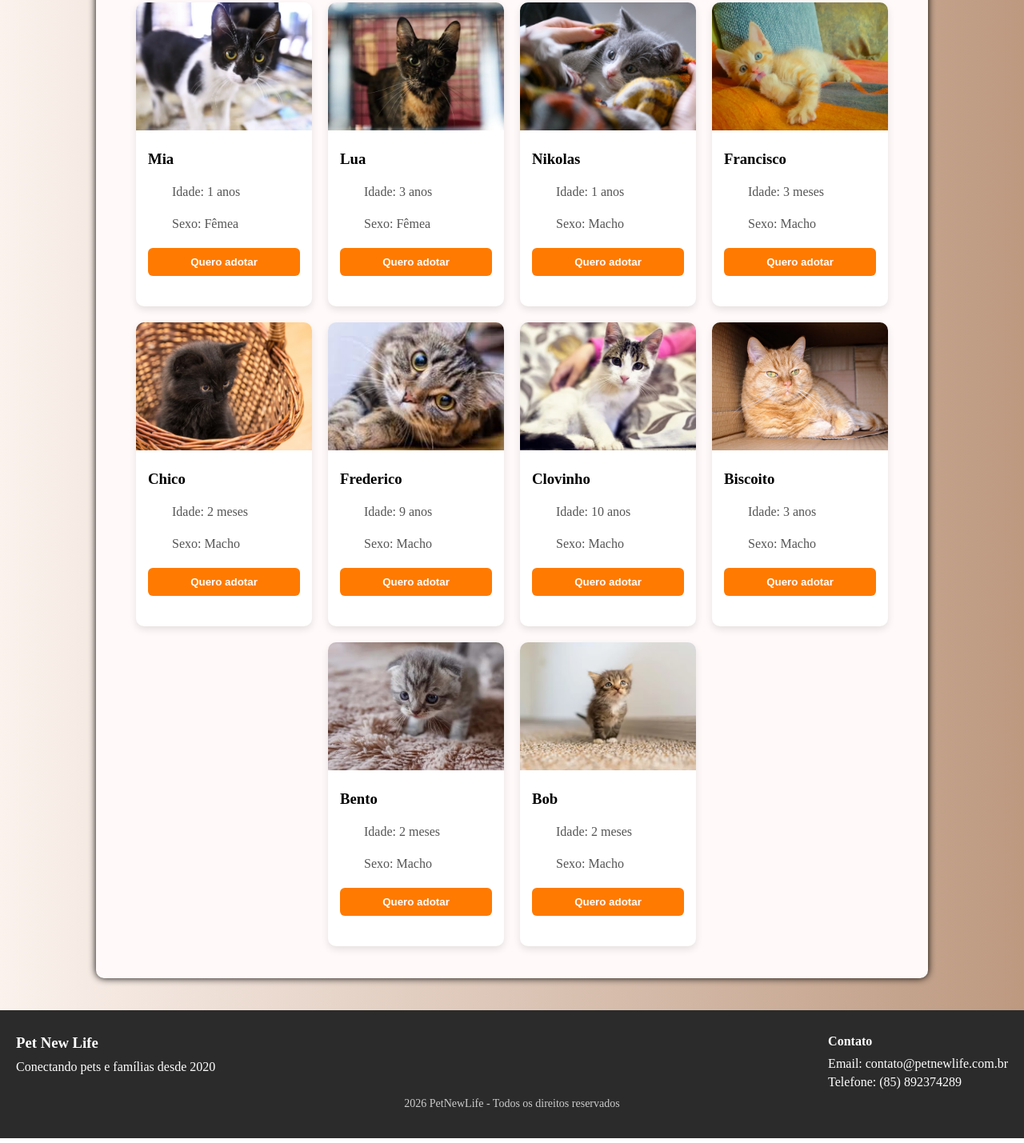
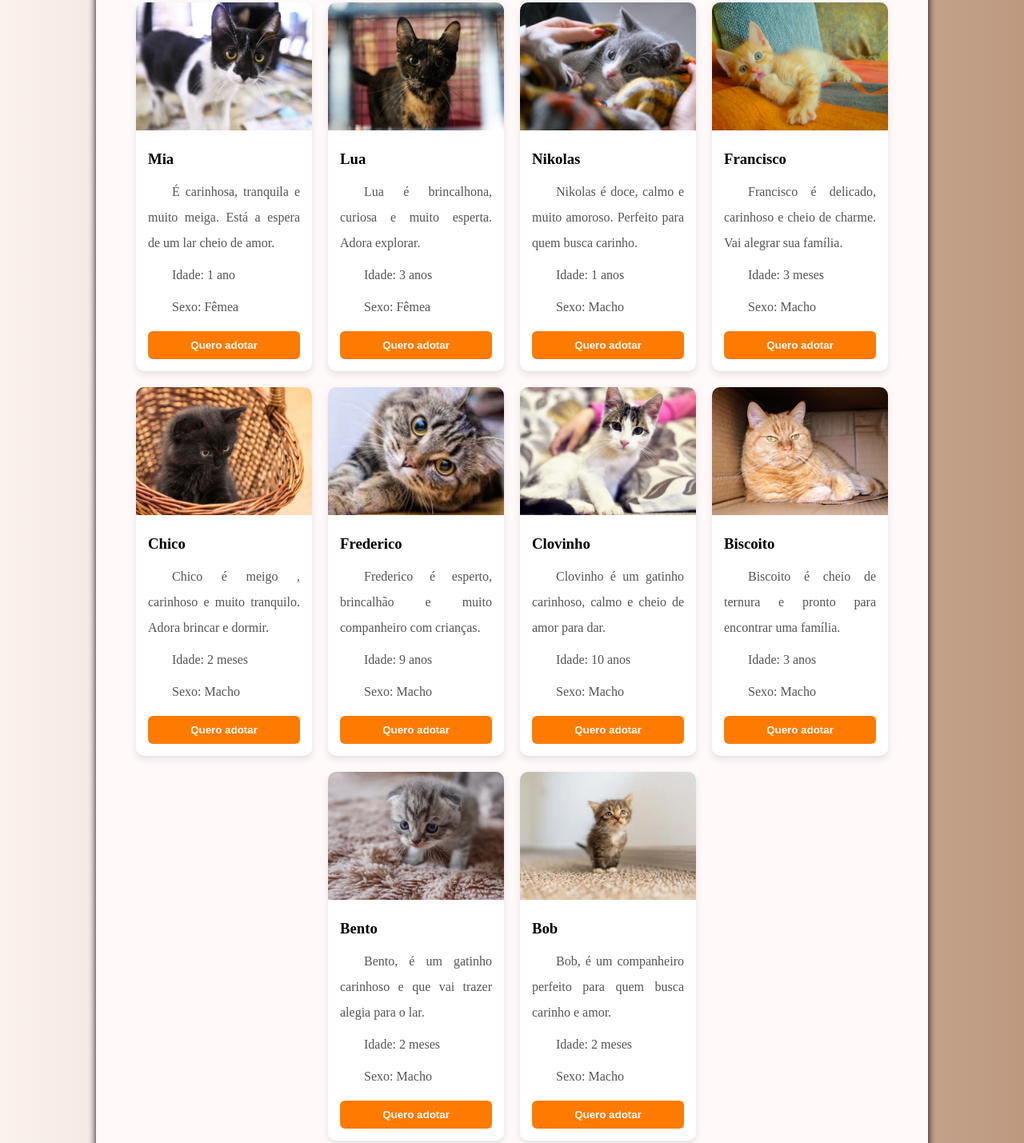
Before and after one commit to MariaAlbarado/projeto_petlove, a plain HTML site: page cats.html in a window 1280 px wide. Shown: the part 257-1686 px from the top of the page at 80% size. Drawn offline with Linux system fonts and the light colour scheme; no server answers; a web font is replaced by a local one.

Commit message:
Adicionei dicecionamento para formulário de adoção

```diff
--- a/cats.html
+++ b/cats.html
@@ -20,8 +20,7 @@
     <nav>
         <a href="index.html" >Home</a>
         <a href="pets.html">Cachorros </a>
-        <a href="cats.html" >Gatos </a>
-        <a href="cadastro.html" >Cadastro</a>
+
 
     </nav>
 
@@ -34,92 +33,119 @@
             <div class="card" data-tipo="gato">
            <img src="imagens/cats01.webp">
             <div class="info">
+
+
             <h3>Mia</h3>
-            <p>Idade: 1 anos</p>
+            <p>É carinhosa, tranquila e muito meiga. Está a espera de um lar cheio de amor.</p>
+            <p>Idade: 1 ano</p>
              <p>Sexo: Fêmea</p>
-           <button class="botao">Quero adotar</button>
+           <button class="botao" onclick="window.location.href='cadastro.html'" >Quero adotar</button>
           </div>
          </div>
-
             <div class="card" data-tipo="gato">
             <img src="imagens/cats02.webp">
             <div class="info">
+
+
             <h3>Lua</h3>
+            <p>Lua é brincalhona, curiosa e muito esperta. Adora explorar.</p>
             <p>Idade: 3 anos</p>
                 <p>Sexo: Fêmea</p>
-            <button class="botao">Quero adotar</button>
+            <button class="botao" onclick="window.location.href='cadastro.html'" >Quero adotar</button>
             </div>
             </div>
             <div class="card" data-tipo="gato">
             <img src="imagens/cats04.jpg">
             <div class="info">
+
             <h3>Nikolas</h3>
+            <p>Nikolas é doce, calmo e muito amoroso. Perfeito para quem busca carinho.</p>
             <p>Idade: 1 anos</p>
                 <p>Sexo: Macho</p>
-            <button class="botao">Quero adotar</button>
+            <button class="botao" onclick="window.location.href='cadastro.html'">Quero adotar</button>
             </div>
             </div>
             <div class="card" data-tipo="gato">
             <img src="imagens/cats05.jpg">
             <div class="info">
+
             <h3>Francisco</h3>
+            <p>Francisco é delicado, carinhoso e cheio de charme. Vai alegrar sua família.</p>
             <p>Idade: 3 meses</p>
                 <p>Sexo: Macho</p>
-            <button class="botao">Quero adotar</button>
+            <button class="botao" onclick="window.location.href='cadastro.html'">Quero adotar</button>
             </div>
             </div>
             <div class="card" data-tipo="gato">
             <img src="imagens/cats07.jpg">
             <div class="info">
+
+
             <h3>Chico</h3>
+            <p>Chico é meigo , carinhoso e muito tranquilo. Adora brincar e dormir.</p>
             <p>Idade: 2 meses</p>
                 <p>Sexo: Macho</p>
-            <button class="botao">Quero adotar</button>
+            <button class="botao" onclick="window.location.href='cadastro.html'">Quero adotar</button>
             </div>
             </div>
             <div class="card" data-tipo="gato">
             <img src="imagens/cats010.jpg">
             <div class="info">
+
+
             <h3>Frederico</h3>
+            <p>Frederico é esperto, brincalhão e muito companheiro com crianças.</p>
             <p>Idade: 9 anos</p>
                 <p>Sexo: Macho</p>
-            <button class="botao">Quero adotar</button>
+            <button class="botao" onclick="window.location.href='cadastro.html'">Quero adotar</button>
             </div>
             </div>
             <div class="card" data-tipo="gato">
             <img src="imagens/cats011.webp">
             <div class="info">
+
+
             <h3>Clovinho</h3>
+            <p>Clovinho é um gatinho carinhoso, calmo e cheio de amor para dar.</p>
             <p>Idade: 10 anos</p>
                 <p>Sexo: Macho</p>
-            <button class="botao">Quero adotar</button>
+            <button class="botao" onclick="window.location.href='cadastro.html'">Quero adotar</button>
             </div>
             </div>
             <div class="card" data-tipo="gato">
             <img src="imagens/cats012.jpg">
             <div class="info">
+
+
             <h3>Biscoito</h3>
+            <p>Biscoito é cheio de ternura e pronto para encontrar uma família.</p>
             <p>Idade: 3 anos</p>
                 <p>Sexo: Macho</p>
-            <button class="botao">Quero adotar</button>
+            <button class="botao" onclick="window.location.href='cadastro.html'">Quero adotar</button>
             </div>
             </div>
             <div class="card" data-tipo="gato">
             <img src="imagens/cats03.avif">
             <div class="info">
+
+
             <h3>Bento</h3>
+            <p>Bento, é um gatinho carinhoso e que vai trazer alegia para o lar.</p>
             <p>Idade: 2 meses</p>
                 <p>Sexo: Macho</p>
-            <button class="botao">Quero adotar</button>
+            <button class="botao" onclick="window.location.href='cadastro.html'">Quero adotar</button>
             </div>
             </div>
             <div class="card" data-tipo="gato">
             <img src="imagens/cats06.avif">
             <div class="info">
+
+
             <h3>Bob</h3>
+            <p>Bob, é um companheiro perfeito para quem busca carinho e amor.</p>
             <p>Idade: 2 meses</p>
             <p>Sexo: Macho</p>
-            <button class="botao">Quero adotar</button>
+            <button class="botao"onclick="window.location.href='cadastro.html'">Quero adotar</button>
             </div>
             </div>
             </div>
```
Also changed, not shown: cadastro.html (+1 -1 lines), index.html (+3 -3 lines), pets.html (+39 -15 lines).
